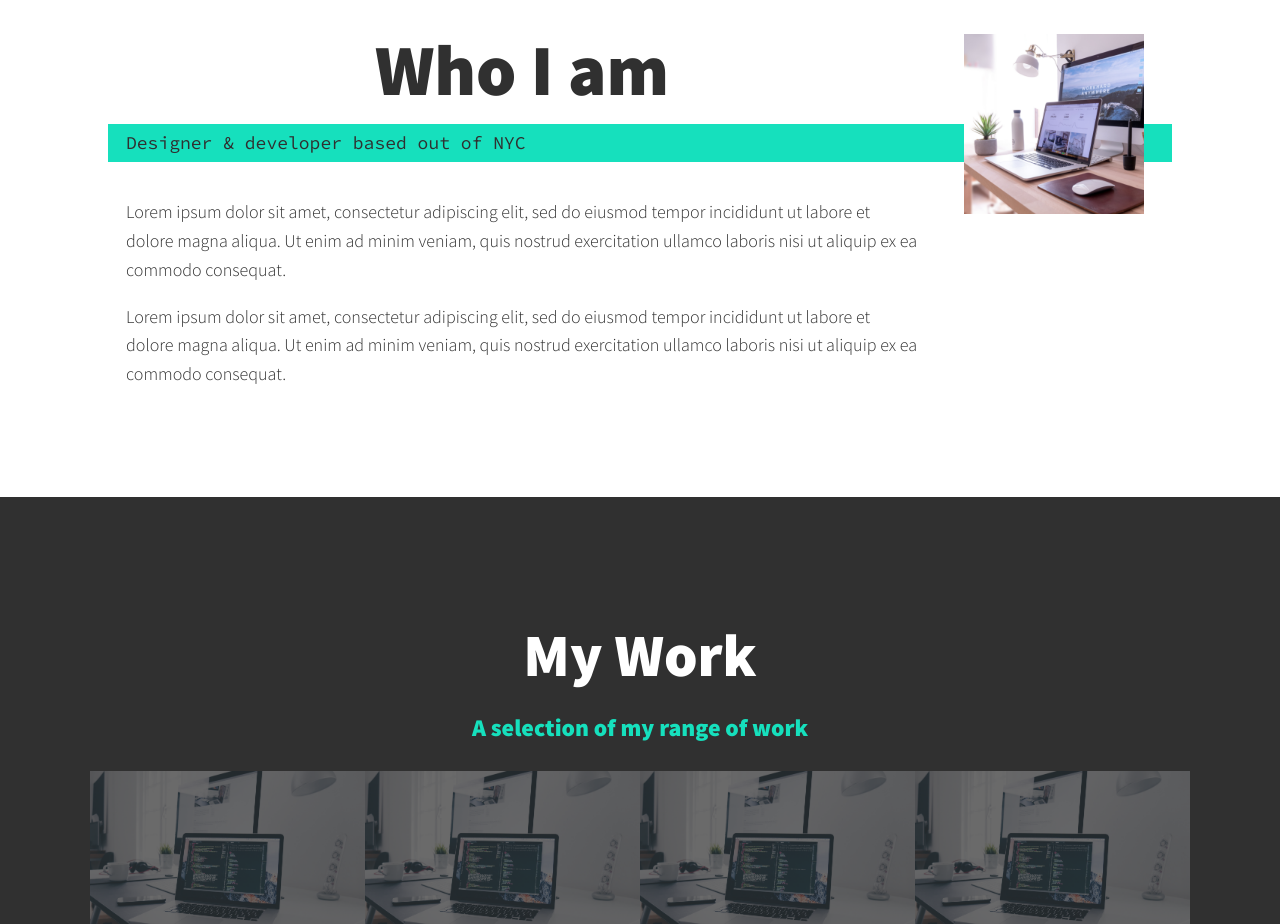
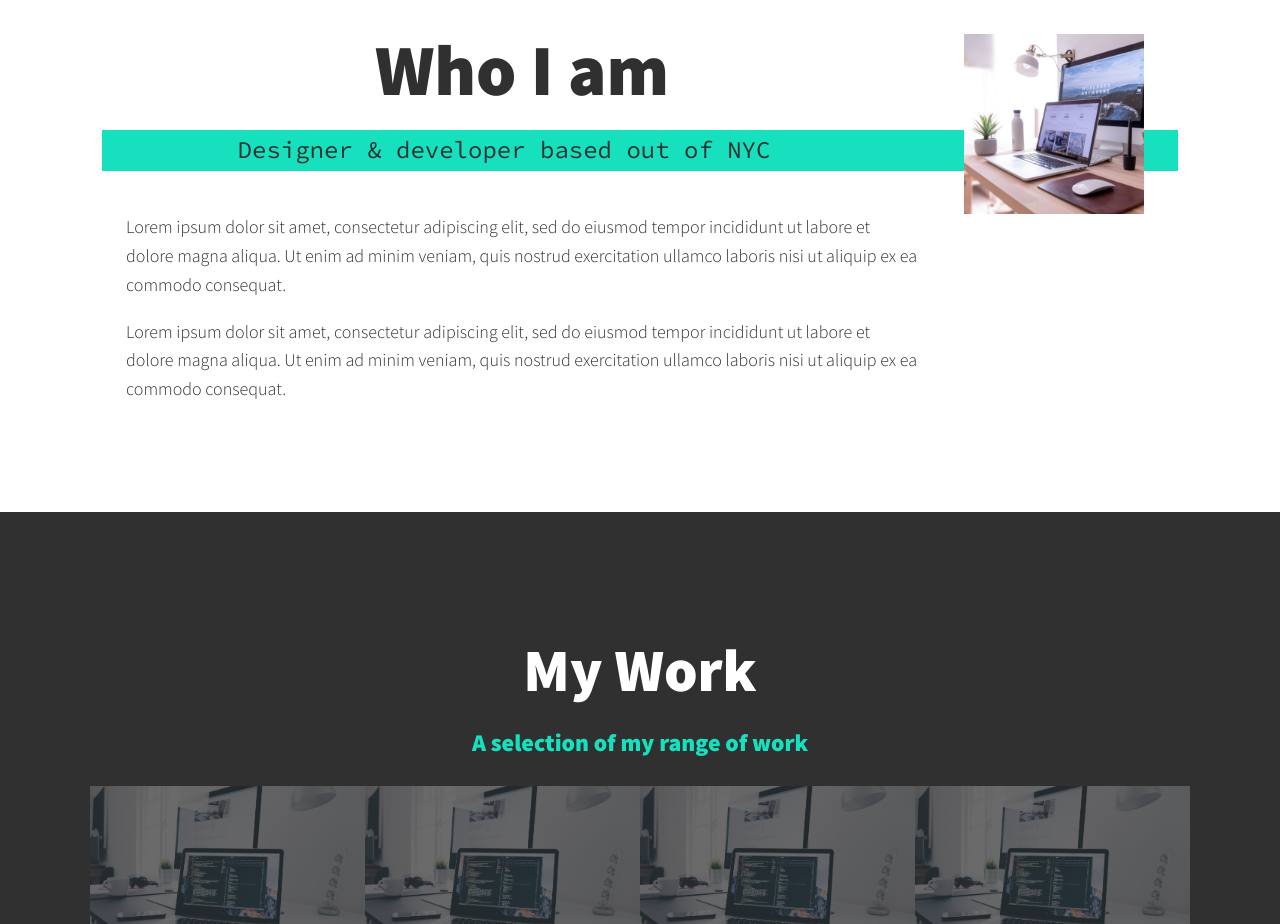
Before and after one commit to abdullah-kashif/first-portfolio, a plain HTML site: page index.html in a window 1280 px wide. Shown: the part 1300-2224 px from the top of the page. Drawn offline with nearby package versions, Linux system fonts and the light colour scheme.

Commit message:
set alignment of about me section and correct color

```diff
--- a/style.css
+++ b/style.css
@@ -369,6 +369,11 @@ h3 {
 .about-title {
     text-align: center;
 }
+.about-subtitle {
+    text-align: center;
+    font-size: 24px;
+    line-height: 1.2;
+}
 
 @media (min-width: 800px) {
     .about-me {
```
